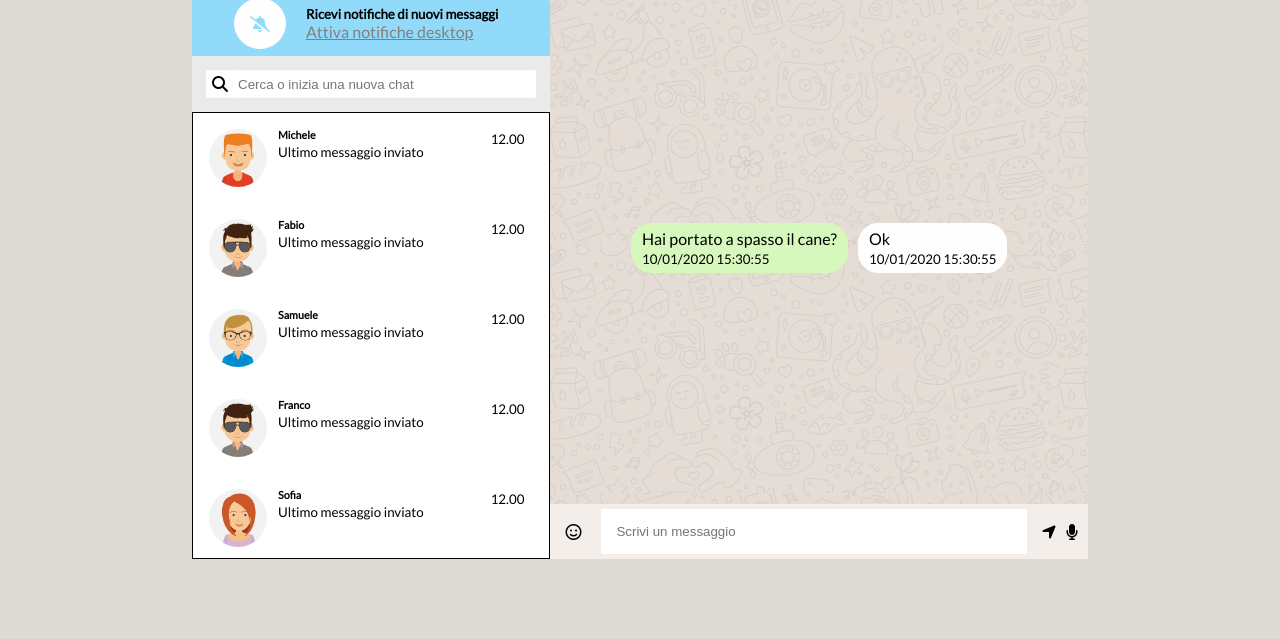
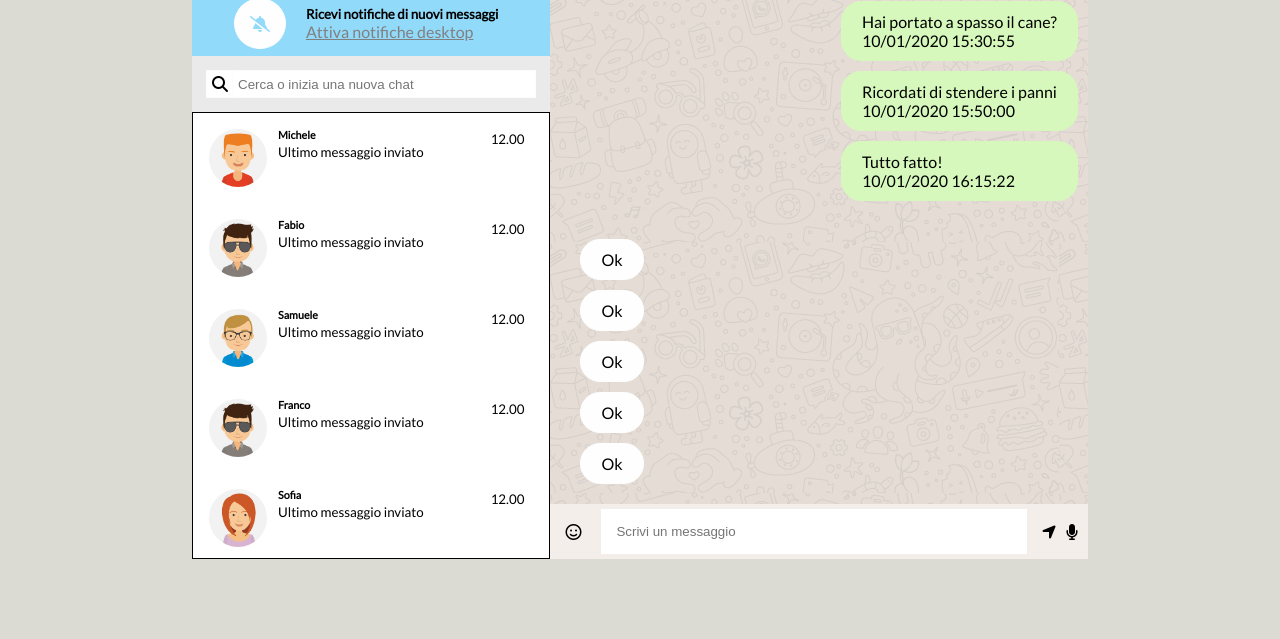
Before and after one commit to LeoSallu/vue-boolzapp, a plain HTML site: page milestone-2/index.html in a window 1280 px wide. Shown: the part 161-800 px from the top of the page. Drawn offline with nearby package versions, Linux system fonts and the light colour scheme.

Commit message:
Impostato v-for per sms+ fix css chat

```diff
--- a/milestone-2/css/style.css
+++ b/milestone-2/css/style.css
@@ -55,6 +55,9 @@ body {
 }
 .al-start{
     align-items: flex-start;
+}
+.flex-end{
+    align-self:flex-end;
 }
 .grow {
     flex-grow: 1;
@@ -211,13 +214,16 @@ Col Right
 /*
 ----Chat Main
 */
+.sms{
+    padding: 10px 20px;
+    margin: 5px;
+}
 .sent{
-    padding: 5px 10px;
+    margin: 10px;
     background-color: #d6f8bc;
     border:1px solid #d6f8bc;
 }
 .received{
-    padding: 5px 10px;
     background-color: #fefefe;
     border:1px solid #fefefe;
 }
--- a/milestone-2/index.html
+++ b/milestone-2/index.html
@@ -27,7 +27,7 @@
                         <div class="img">
                             <img :src="contacts[0].avatar" alt="img">
                         </div>
-                        <div>{{contacts[0].name}}</div>
+                        <div class="p-l-2">{{contacts[0].name}}</div>
                     </div>
                     <div class="font-aw">
                         <ul class="d-flex list-style">
@@ -101,21 +101,35 @@
                 </div>
                 <!--/ Col Header  -->
                 <!-- Chat Main  -->
-                <div class="chat-main d-flex content-center al-cent grow">
-                    <div class="sms m-2 sent rad">
-                        <div class="sms_content">
-                            {{contacts[0].messages[0].message}}
-                        </div>
-                        <div class="sms_data">
-                            <small>{{contacts[0].messages[0].date}}</small>
+                <div class="chat-main d-flex space-bet grow">
+                    <div class="flex-end" id="received">
+                        <div class="sms m-2 d-flex column">
+                            <div class="sms received rad">
+                                Ok
+                            </div>
+                            <div class="sms received rad">
+                                Ok
+                            </div>
+                            <div class="sms received rad">
+                                Ok
+                            </div>
+                            <div class="sms received rad">
+                                Ok
+                            </div>
+                            <div class="sms received rad">
+                                Ok
+                            </div>
+
                         </div>
                     </div>
-                    <div class="sms m-2 received rad">
-                        <div class="sms_content">
-                            Ok
-                        </div>
-                        <div class="sms_data">
-                            <small>{{contacts[0].messages[0].date}}</small>
+                    <div id="sent">
+                        <div v-for="(chat,index) in contacts[userChat].messages" class="sms m-2 sent rad d-flex column">
+                            <div class="sms_content">
+                                {{chat.message}}
+                            </div>
+                            <div class="sms_data">
+                                {{chat.date}}
+                            </div>
                         </div>
                     </div>
                 </div>
--- a/milestone-2/js/main.js
+++ b/milestone-2/js/main.js
@@ -7,6 +7,7 @@ createApp({
     // Dati
     data() {
         return {
+            userChat:0,
             contacts: [
                 {
                     name: 'Michele',
```
